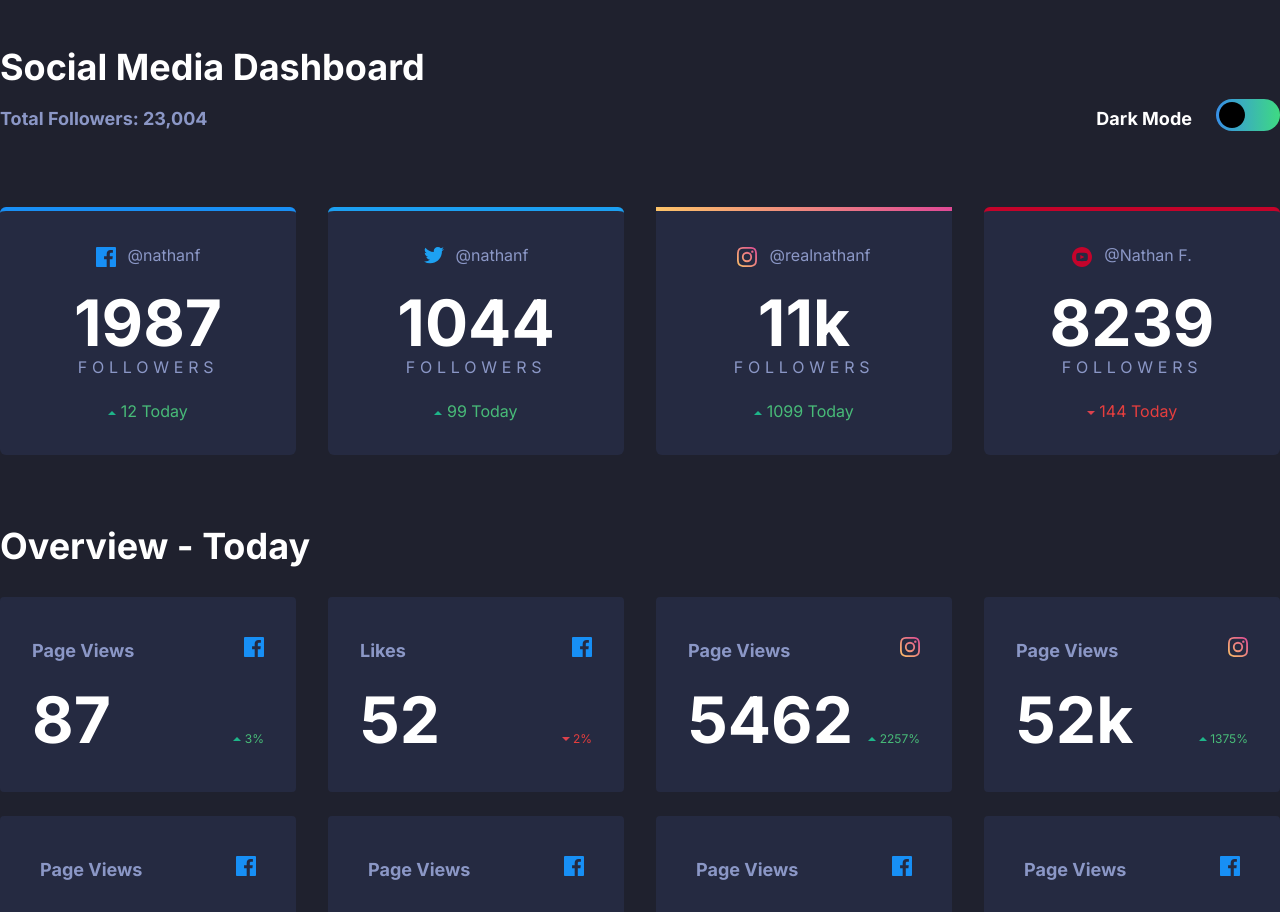
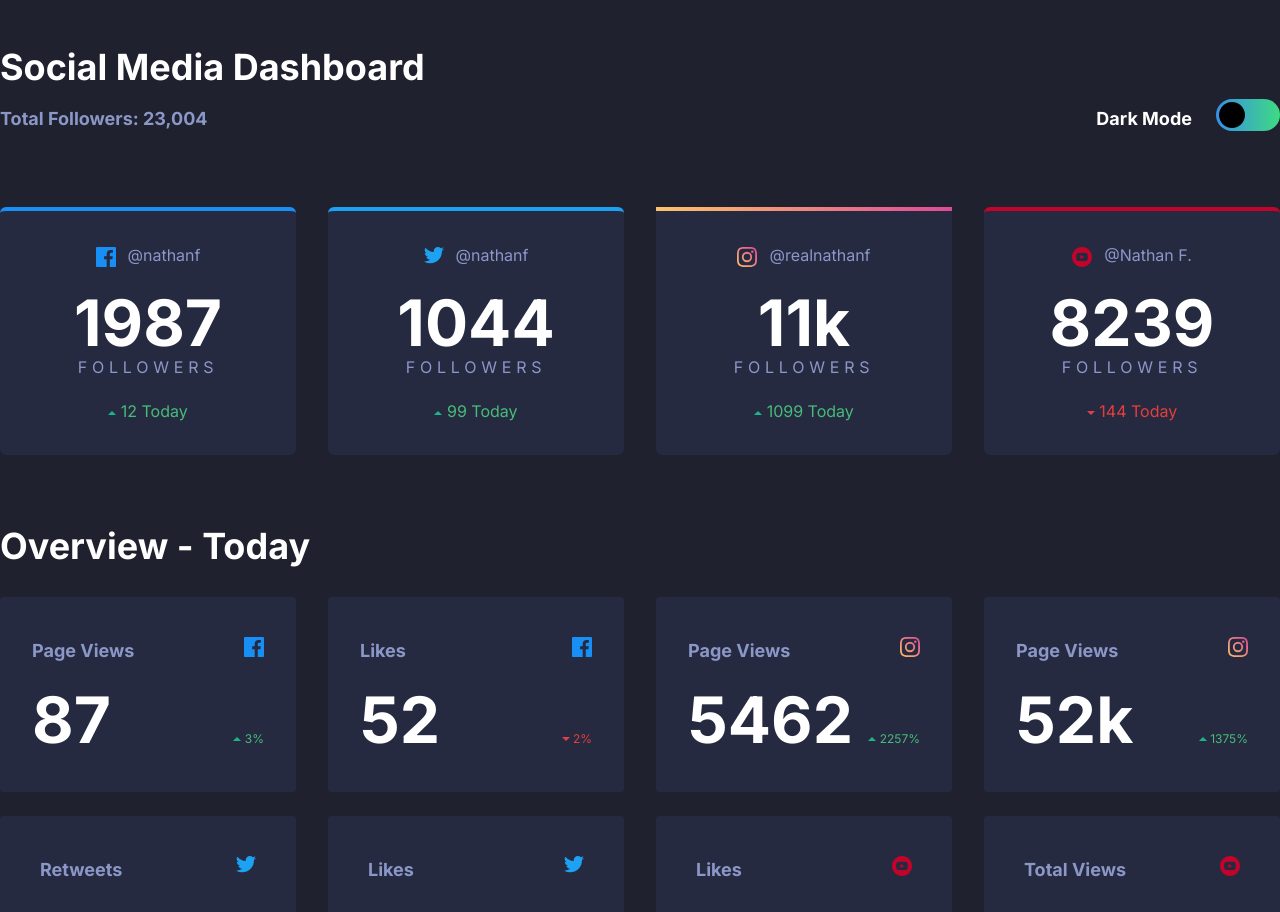
Before and after one commit to uchedotphp/social-media-dashboard, a Vue app: page / in a window 1280 px wide. Shown: the top 912 px of the page. Built offline with nearby package versions, Linux system fonts and the light colour scheme.

Commit message:
updated counters for the bottom cards

```diff
--- a/src/components/BottomCard.vue
+++ b/src/components/BottomCard.vue
@@ -108,36 +108,36 @@ export default {
       ],
       dataTwo: [
         {
-          title: "page views",
+          title: "retweets",
           image:
-            '<path fill="#178FF5" d="M18.896 0H1.104C.494 0 0 .494 0 1.104v17.793C0 19.506.494 20 1.104 20h9.58v-7.745H8.076V9.237h2.606V7.01c0-2.583 1.578-3.99 3.883-3.99 1.104 0 2.052.082 2.329.119v2.7h-1.598c-1.254 0-1.496.597-1.496 1.47v1.928h2.989l-.39 3.018h-2.6V20h5.098c.608 0 1.102-.494 1.102-1.104V1.104C20 .494 19.506 0 18.896 0z"/>',
-          amount: 87,
-          percentage: 3,
+            '<path fill="#1DA1F2" d="M20 1.924a8.192 8.192 0 01-2.357.646A4.11 4.11 0 0019.448.3a8.22 8.22 0 01-2.606.996A4.096 4.096 0 0013.847 0c-2.65 0-4.596 2.472-3.998 5.037A11.648 11.648 0 011.392.752a4.109 4.109 0 001.27 5.478 4.086 4.086 0 01-1.858-.513C.76 7.616 2.122 9.395 4.095 9.79a4.113 4.113 0 01-1.853.07 4.106 4.106 0 003.833 2.849A8.25 8.25 0 010 14.41a11.616 11.616 0 006.29 1.843c7.618 0 11.922-6.434 11.663-12.205A8.354 8.354 0 0020 1.924z"/>',
+          amount: 117,
+          percentage: 303,
           percentageColor: "green",
         },
         {
-          title: "page views",
+          title: "likes",
           image:
-            '<path fill="#178FF5" d="M18.896 0H1.104C.494 0 0 .494 0 1.104v17.793C0 19.506.494 20 1.104 20h9.58v-7.745H8.076V9.237h2.606V7.01c0-2.583 1.578-3.99 3.883-3.99 1.104 0 2.052.082 2.329.119v2.7h-1.598c-1.254 0-1.496.597-1.496 1.47v1.928h2.989l-.39 3.018h-2.6V20h5.098c.608 0 1.102-.494 1.102-1.104V1.104C20 .494 19.506 0 18.896 0z"/>',
-          amount: 87,
-          percentage: 3,
+            '<path fill="#1DA1F2" d="M20 1.924a8.192 8.192 0 01-2.357.646A4.11 4.11 0 0019.448.3a8.22 8.22 0 01-2.606.996A4.096 4.096 0 0013.847 0c-2.65 0-4.596 2.472-3.998 5.037A11.648 11.648 0 011.392.752a4.109 4.109 0 001.27 5.478 4.086 4.086 0 01-1.858-.513C.76 7.616 2.122 9.395 4.095 9.79a4.113 4.113 0 01-1.853.07 4.106 4.106 0 003.833 2.849A8.25 8.25 0 010 14.41a11.616 11.616 0 006.29 1.843c7.618 0 11.922-6.434 11.663-12.205A8.354 8.354 0 0020 1.924z"/>',
+          amount: 507,
+          percentage: 553,
           percentageColor: "green",
         },
         {
-          title: "page views",
+          title: "likes",
           image:
-            '<path fill="#178FF5" d="M18.896 0H1.104C.494 0 0 .494 0 1.104v17.793C0 19.506.494 20 1.104 20h9.58v-7.745H8.076V9.237h2.606V7.01c0-2.583 1.578-3.99 3.883-3.99 1.104 0 2.052.082 2.329.119v2.7h-1.598c-1.254 0-1.496.597-1.496 1.47v1.928h2.989l-.39 3.018h-2.6V20h5.098c.608 0 1.102-.494 1.102-1.104V1.104C20 .494 19.506 0 18.896 0z"/>',
-          amount: 87,
-          percentage: 3,
-          percentageColor: "green",
+            '<path fill="#C4032B" d="M10 0C4.478 0 0 4.478 0 10c0 5.523 4.478 10 10 10 5.523 0 10-4.477 10-10 0-5.522-4.477-10-10-10zm3.7 14.077c-1.75.12-5.652.12-7.402 0-1.896-.13-2.117-1.059-2.131-4.077.014-3.024.237-3.947 2.131-4.077 1.75-.12 5.652-.12 7.403 0 1.897.13 2.117 1.059 2.132 4.077-.015 3.024-.237 3.947-2.132 4.077zM8.334 8.048l4.098 1.949-4.098 1.955V8.048z"/>',
+          amount: 107,
+          percentage: 19,
+          percentageColor: "red",
         },
         {
-          title: "page views",
+          title: "total views",
           image:
-            '<path fill="#178FF5" d="M18.896 0H1.104C.494 0 0 .494 0 1.104v17.793C0 19.506.494 20 1.104 20h9.58v-7.745H8.076V9.237h2.606V7.01c0-2.583 1.578-3.99 3.883-3.99 1.104 0 2.052.082 2.329.119v2.7h-1.598c-1.254 0-1.496.597-1.496 1.47v1.928h2.989l-.39 3.018h-2.6V20h5.098c.608 0 1.102-.494 1.102-1.104V1.104C20 .494 19.506 0 18.896 0z"/>',
-          amount: 87,
-          percentage: 3,
-          percentageColor: "green",
+            '<path fill="#C4032B" d="M10 0C4.478 0 0 4.478 0 10c0 5.523 4.478 10 10 10 5.523 0 10-4.477 10-10 0-5.522-4.477-10-10-10zm3.7 14.077c-1.75.12-5.652.12-7.402 0-1.896-.13-2.117-1.059-2.131-4.077.014-3.024.237-3.947 2.131-4.077 1.75-.12 5.652-.12 7.403 0 1.897.13 2.117 1.059 2.132 4.077-.015 3.024-.237 3.947-2.132 4.077zM8.334 8.048l4.098 1.949-4.098 1.955V8.048z"/>',
+          amount: 1407,
+          percentage: 12,
+          percentageColor: "red",
         },
       ],
     };
```
